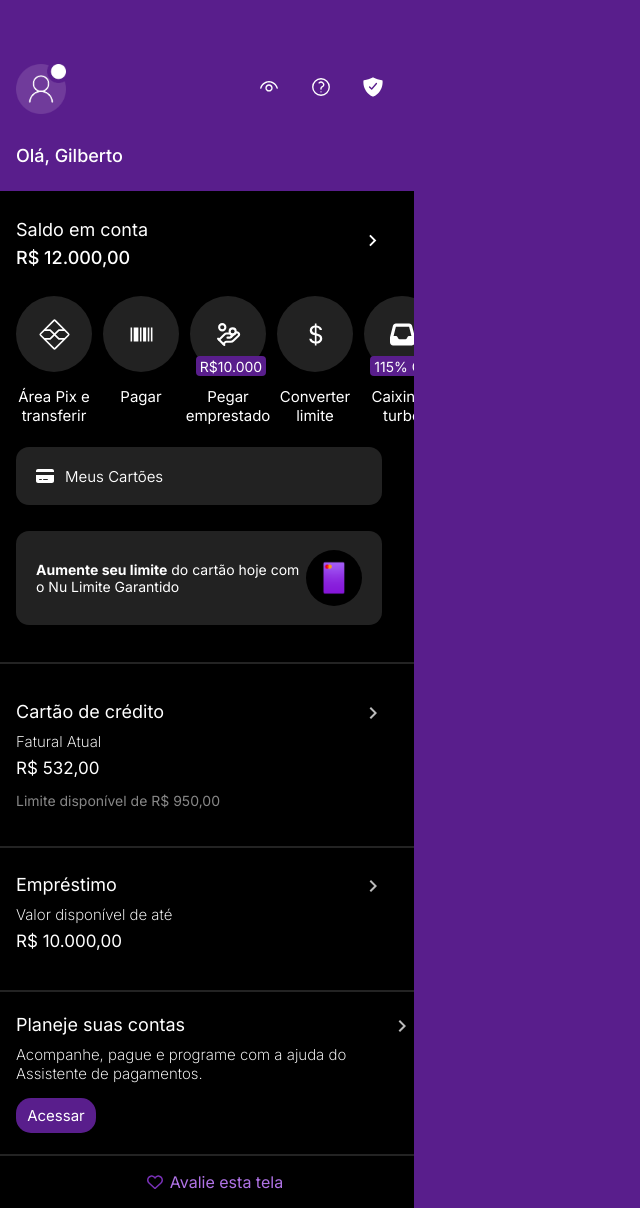
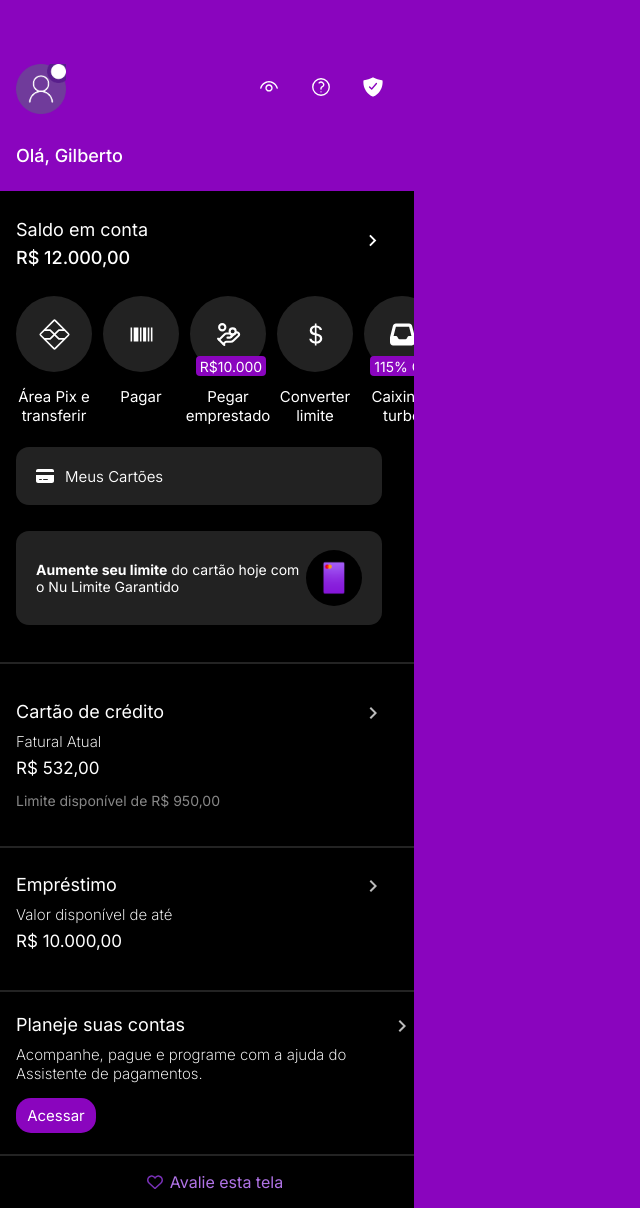
Before and after one commit to gilbertopetrini/nuandroidsn, a React (Vite) app: page / in a window 1280 px wide. Shown: the whole page, without its empty margins (0-640 px from the left). Built offline with nearby package versions, Linux system fonts and the light colour scheme.

Commit message:
boacoisa9

```diff
--- a/src/App.css
+++ b/src/App.css
@@ -8,7 +8,7 @@
 body {
   overflow-x: hidden;
   width: 100%;
-  background-color: #591E8C;
+  background-color: #8A05BE;
 }
 .main{
   width: 414px;
@@ -19,7 +19,7 @@
   padding-top: env(safe-area-inset-top);
   width: 414px;
   height: 191px;
-  background-color: #591E8C;
+  background-color: #8A05BE;
 }
 .roxo1{
   width: 414px;
@@ -130,7 +130,7 @@
   justify-content: center;
   align-items: center;
   color: white;
-  background-color: #591E8C;
+  background-color: #8A05BE;
   bottom: 50px;
   left: 6px;
   font-size: 14px;
@@ -243,7 +243,7 @@
 .btnacessar{
   height: 35px;
   width: 80px;
-  background-color: #591E8C;
+  background-color: #8A05BE;
   border-radius: 15px;
   display: flex;
   justify-content: center;
--- a/src/App.jsx
+++ b/src/App.jsx
@@ -36,7 +36,7 @@
         left: 0,
         width: '100%',
         height: '100%',
-        backgroundColor: '#591E8C',
+        backgroundColor: '#8A05BE',
         display: 'flex',
         alignItems: 'center',
         justifyContent: 'center',
```
